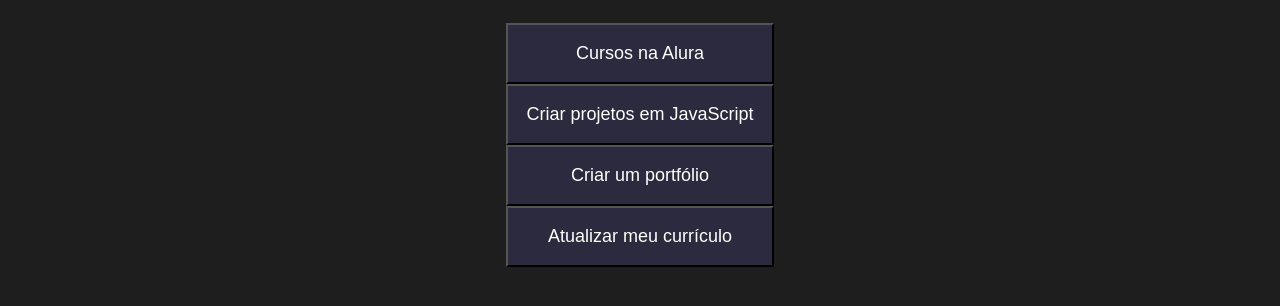
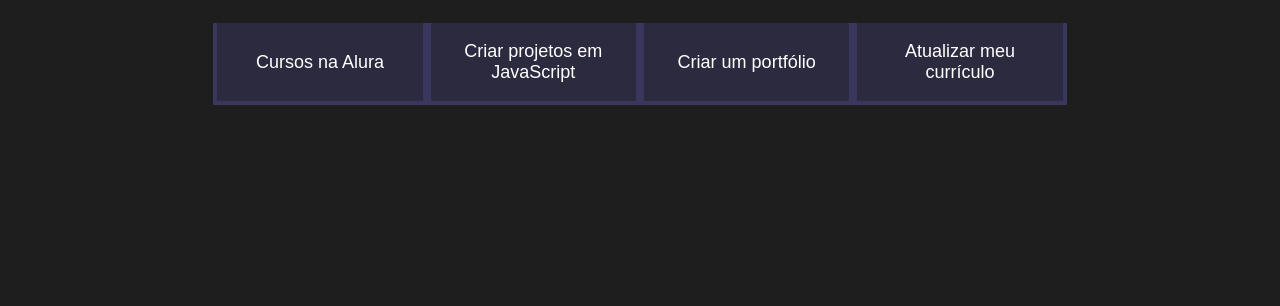
Before and after one commit to HudsonAnder543/programa-oatualizado2024, a plain HTML site: page index.html in a window 1280 px wide. Shown: the part 80-386 px from the top of the page. Drawn offline with Linux system fonts and the light colour scheme.

Commit message:
Add files via upload

```diff
--- a/style.css
+++ b/style.css
@@ -41,4 +41,14 @@ body {
   font-size: 18px;
   align-items: center;
   width: 100%;
+  border-bottom: 4px solid var(--botao-ativo);
+  border-left: 4px solid var(--botao-ativo);
+  border-right: 4px solid var(--botao-ativo);
+  border-top: none;
 }
+@media screen and (min-width: 768px ) {
+  .botoes{
+    display: flex;
+  }
+
+}
```
